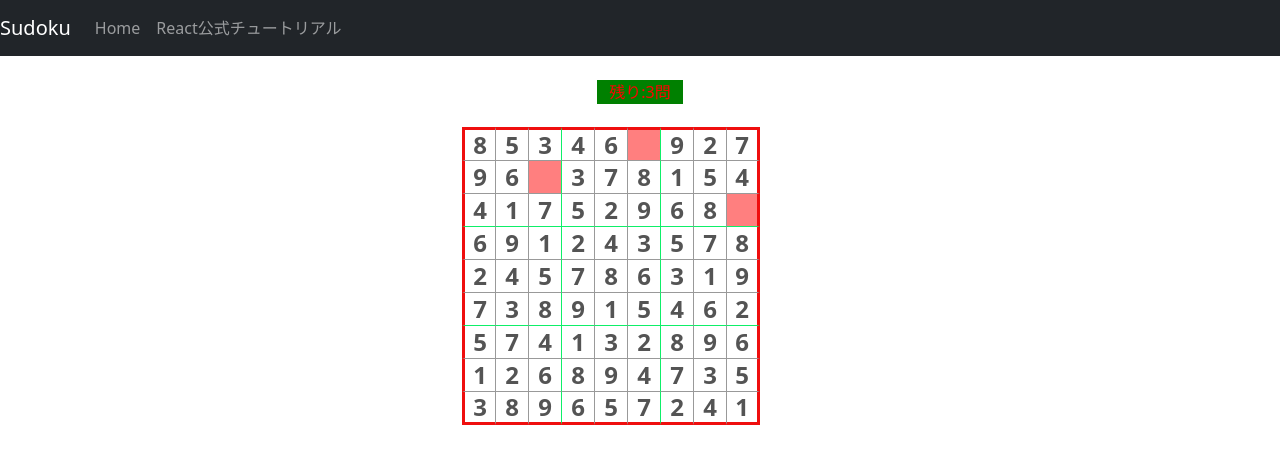
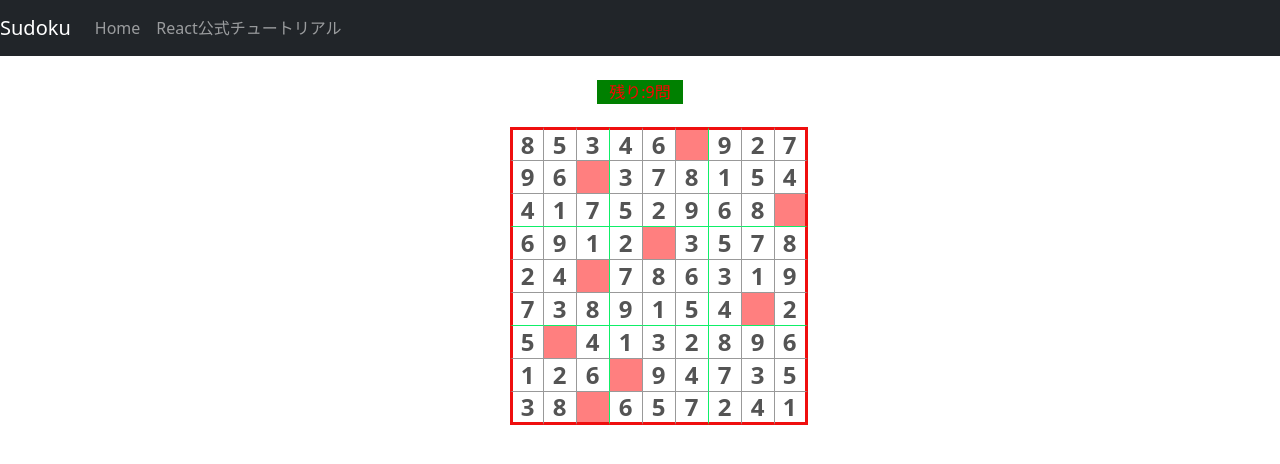
Before and after one commit to 8PCWM47BP34E4PBZ/sudoku, a Next.js app: page / in a window 1280 px wide. Shown: the top 464 px of the page. Built offline with nearby package versions, Linux system fonts and the light colour scheme.

Commit message:
change #questions

```diff
--- a/components/line.tsx
+++ b/components/line.tsx
@@ -39,8 +39,8 @@ type LineProps = {
 
 export const Line = (props: LineProps) => {
   return (
-    <div className="row">
-      <div className="col-md-6 offset-md-4">
+    <div className="row justify-content-md-center">
+      <div className="col-md-6 offset-md-3">
         <div className="board-row">
           <Square
             answer={props.answers[0]}
--- a/components/square.tsx
+++ b/components/square.tsx
@@ -1,5 +1,5 @@
 import React, { useContext } from "react";
-import { themeContext } from "../contexts/theme";
+import { themeContext } from "../contexts/Sudoku";
 
 const validateInput = (val: string) => {
   const validInput = ["1", "2", "3", "4", "5", "6", "7", "8", "9"];
--- a/contexts/theme.ts
+++ b/contexts/Sudoku.ts
@@ -8,7 +8,7 @@ type SudokuContext = {
 
 // context default value
 const defaultContext: SudokuContext = {
-  remainingQuestion: 3,
+  remainingQuestion: 9,
   setRemainingQuestion: () => { },
 };
 
--- a/pages/index.tsx
+++ b/pages/index.tsx
@@ -1,4 +1,4 @@
-import { themeContext, useSudoku } from "../contexts/theme";
+import { themeContext, useSudoku } from "../contexts/Sudoku";
 import { Line } from "../components/line";
 import { useEffect } from "react";
 
@@ -23,12 +23,11 @@ const Index = () => {
             残り:{ctx.remainingQuestion}問
           </div>
         </div>
-        <div className="row">
+        <div className="row  justify-content-md-center">
           <div className="col-md-6 offset-md-4">
             <br />
           </div>
         </div>
-        {/*  */}
         <Line
           id={0}
           classNames={[
@@ -91,7 +90,7 @@ const Index = () => {
             "top-block-border",
             "right-board-top-block-border",
           ]}
-          numbers={[6, 9, 1, 2, 4, 3, 5, 7, 8]}
+          numbers={[6, 9, 1, 2, undefined, 3, 5, 7, 8]}
           answers={[6, 9, 1, 2, 4, 3, 5, 7, 8]}
         />
         <Line
@@ -107,7 +106,7 @@ const Index = () => {
             "normal-border",
             "right-board-border",
           ]}
-          numbers={[2, 4, 5, 7, 8, 6, 3, 1, 9]}
+          numbers={[2, 4, undefined, 7, 8, 6, 3, 1, 9]}
           answers={[2, 4, 5, 7, 8, 6, 3, 1, 9]}
         />
         <Line
@@ -123,7 +122,7 @@ const Index = () => {
             "bottom-block-border",
             "right-board-bottom-block-border",
           ]}
-          numbers={[7, 3, 8, 9, 1, 5, 4, 6, 2]}
+          numbers={[7, 3, 8, 9, 1, 5, 4, undefined, 2]}
           answers={[7, 3, 8, 9, 1, 5, 4, 6, 2]}
         />
         <Line
@@ -139,7 +138,7 @@ const Index = () => {
             "top-block-border",
             "right-board-top-block-border",
           ]}
-          numbers={[5, 7, 4, 1, 3, 2, 8, 9, 6]}
+          numbers={[5, undefined, 4, 1, 3, 2, 8, 9, 6]}
           answers={[5, 7, 4, 1, 3, 2, 8, 9, 6]}
         />
         <Line
@@ -155,7 +154,7 @@ const Index = () => {
             "normal-border",
             "right-board-border",
           ]}
-          numbers={[1, 2, 6, 8, 9, 4, 7, 3, 5]}
+          numbers={[1, 2, 6, undefined, 9, 4, 7, 3, 5]}
           answers={[1, 2, 6, 8, 9, 4, 7, 3, 5]}
         />
         <Line
@@ -171,7 +170,7 @@ const Index = () => {
             "bottom-board-border",
             "bottom-right-board-border",
           ]}
-          numbers={[3, 8, 9, 6, 5, 7, 2, 4, 1]}
+          numbers={[3, 8, undefined, 6, 5, 7, 2, 4, 1]}
           answers={[3, 8, 9, 6, 5, 7, 2, 4, 1]}
         />
       </div>
```
